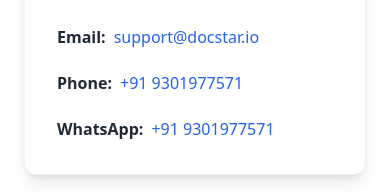
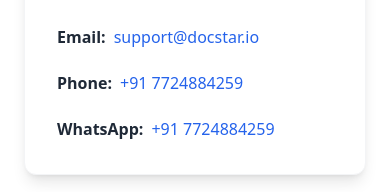
Before and after one commit to swayammaheshwari/docstar-website, a React (Vite) app: page /support in a window 390 px wide. Shown: the part 485-677 px from the top of the page. Built offline with nearby package versions, Linux system fonts and the light colour scheme.

Commit message:
update: change contact and WhatsApp phone numbers to new support line

```diff
--- a/src/components/ContactUs.tsx
+++ b/src/components/ContactUs.tsx
@@ -1,8 +1,8 @@
 // import React from 'react';
 const CONTACT = {
   EMAIL: "support@docstar.io",
-  PHONE: "+91 9301977571",
-  WHATSAPP: "+91 9301977571",
+  PHONE: "+91 7724884259",
+  WHATSAPP: "+91 7724884259",
   DEMO_LINK: "https://cal.com/docstar-team",
 };
 
```
